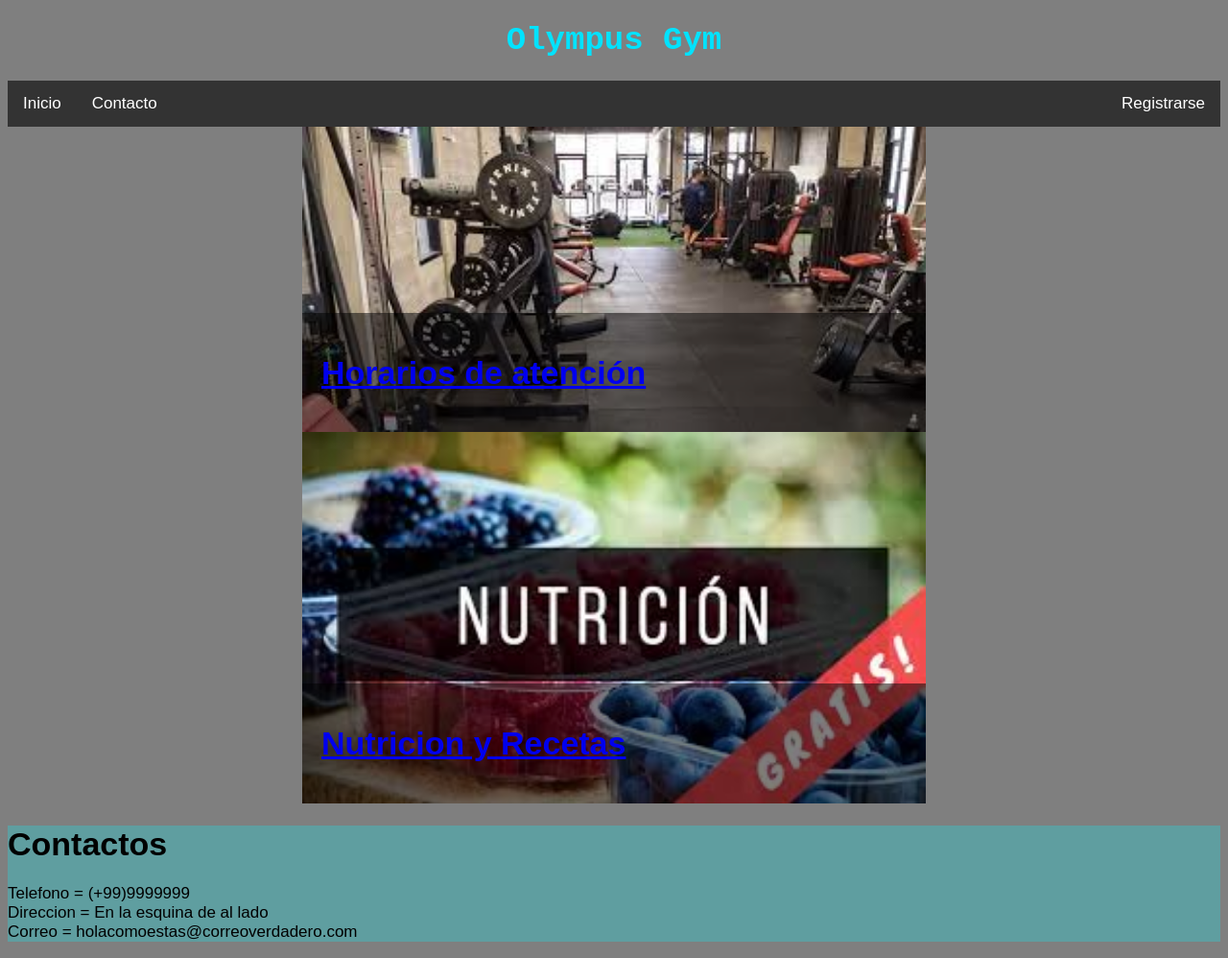
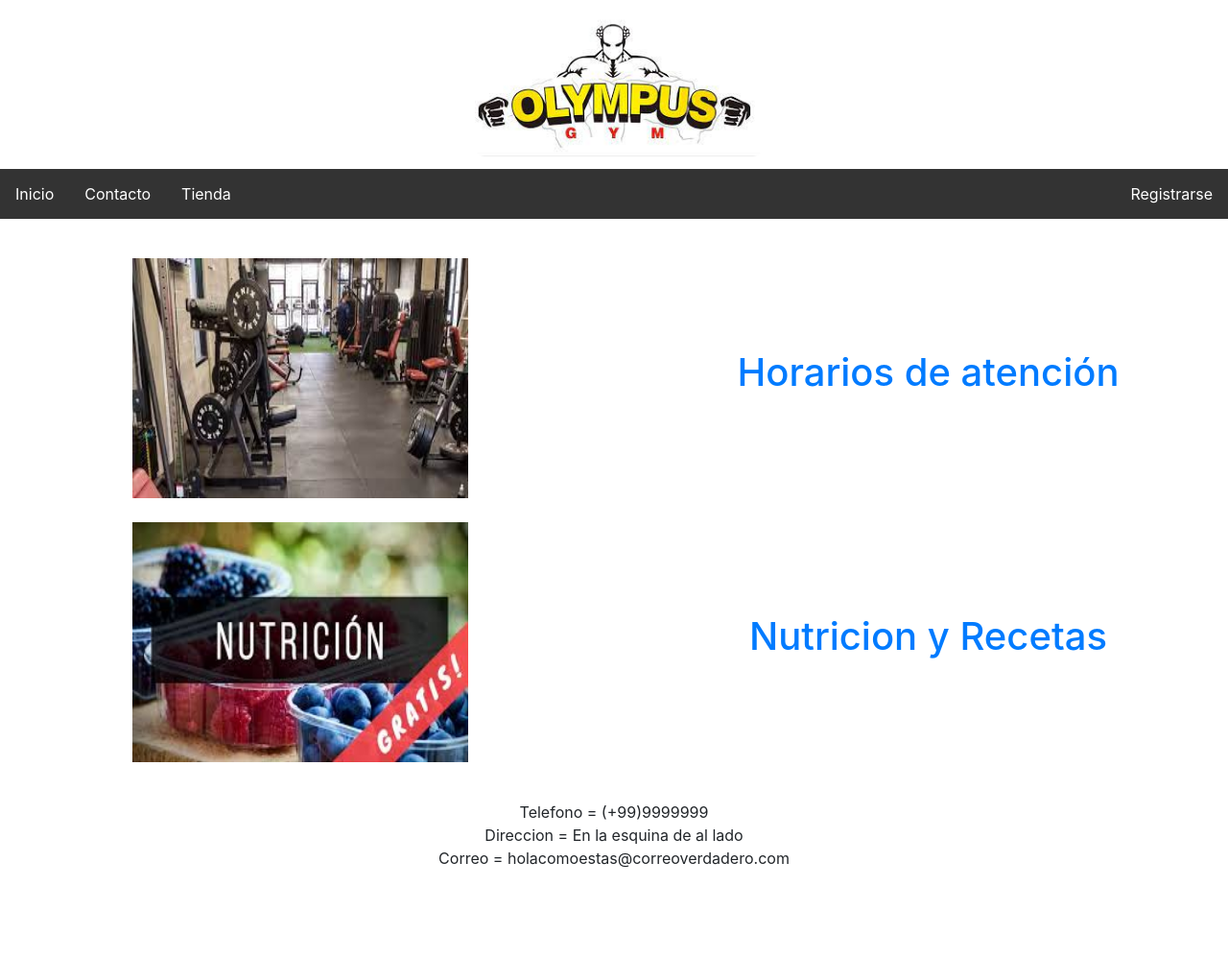
Before and after one commit to Hollow-code/semestral, a plain HTML site: page Index.html in a window 1280 px wide. Shown: the whole page at 96% size. After the commit the page ends 906 px from the top, so only its background shows below. Drawn offline with nearby package versions, Linux system fonts and the light colour scheme.

Commit message:
overhaul with boostrap

```diff
--- a/Index.html
+++ b/Index.html
@@ -1,45 +1,60 @@
 <!DOCTYPE html>
 <html>
+
 <head>
     <title> Inicio </title>
     <meta charset="UTF-8">
     <link rel="stylesheet" href="css/index.css">
     <meta name="viewport" content="width=device-width, initial-scale=1.0">
+    <link rel="stylesheet" href="https://maxcdn.bootstrapcdn.com/bootstrap/4.0.0/css/bootstrap.min.css">
+    <title> Gym </title>
 </head>
+
 <body>
-<div id="recuadro">
-<titulo>
-<h1>Olympus Gym</h1>
-</titulo>
-<body style="background-color:rgba(0,0,0,0.5);">
-</body>
+    <header>
+        <nav class="row navbar navbar-light text-center">
+            <div class="col-12" style="padding-left: 40px;">
+                <a class="navbar-brand " href="#">
+                    <div class="shake-opacity">
+                        <img style="height: 150px; width: 300px;border-radius: 10px; " src="img/olympus.jpg">
                     </div>
+                </a>
+            </div>
+        </nav>
+    </header>
     <ul>
         <li><a class="active" href="Index.html">Inicio</a></li>
         <li><a href="#contact">Contacto</a></li>
-  <li style="float:right"><a class="active" href="#login">Registrarse</a></li>
+        <li style="float:right"><a class="active" href="#">Registrarse</a></li>
+        <li><a class="active" href="tienda.html"> Tienda </a></li>
     </ul>
-<div class="container">
-  <a href="horarios.html">
-  <img src="img/descarga.jfif" alt="FOTO 1" style="width:100%;">
-  <div class="content">
-    <h1>Horarios de atención</h1></a>
+    <div class="row text-center" style="padding-top: 25px;">
+        <div class="col-6">
+                <img src="img/descarga.jfif" alt="FOTO 1" style="width:350px; height: 250px;">
+                </div>
+                <div class="col-6" style="padding-top: 95px;">
+                <a href="horarios.html"><h1>Horarios de atención</h1></a>
+                </div>
+
         </div>
     </div>
-<div class="container">
-  <a href="nutricion.html">
-  <img src="img/images_4.jfif" alt="FOTO 2" style="width:100%;">
-  <div class="content">
-    <h1>Nutricion y Recetas</h1></a>
+    <div class="row text-center" style="padding-top: 25px;">
+        <div class="col-6">
+                <img src="img/images_4.jfif" alt="FOTO 2" style="width:350px; height: 250px;">
+                </div>
+                <div class="col-6" style="padding-top: 95px;">
+                    <a href="nutricion.html"><h1>Nutricion y Recetas</h1></a>
                 </div>
         </div>
-
-<div class="footer">
-  <p><a name="contact"><h1>Contactos</h1></a>
-  Telefono = (+99)9999999<br>
+    </div>
+    <footer class="row text-center" style="padding-top: 40px;">
+        <div class="col-12">
+            <span> Telefono = (+99)9999999<br>
                 Direccion = En la esquina de al lado<br>
                 Correo = holacomoestas@correoverdadero.com
-  </p>
+            </span>
         </div>
+    </footer>
 </body>
+
 </html>
--- a/css/index.css
+++ b/css/index.css
@@ -26,44 +26,3 @@ titulo {
   li a:hover {
     background-color: #111;
   }
-
-  .footer {
-    left: 0;
-    bottom: 0;
-    width: 100%;
-    background-color: cadetblue;
-    color: black;
-  }
-
-  * {
-    box-sizing: border-box;
-  }
-
-  body {
-    font-family: Arial;
-    font-size: 17px;
-  }
-
-  .container {
-    position: relative;
-    max-width: 650px;
-    margin: 0 auto;
-  }
-
-  .container img {vertical-align: middle;}
-
-  .container .content {
-    position: absolute;
-    bottom: 0;
-    background: rgb(0, 0, 0);
-    background: rgba(0, 0, 0, 0.5);
-    color: #f1f1f1;
-    width: 100%;
-    padding: 20px;
-  }
-  .center {
-    display: block;
-    margin-left: auto;
-    margin-right: auto;
-    width: 50%;
-  }
```
Also changed, not shown: tienda.html (added, +51 -0 lines), img/FT-ABGB-45-1.jpg (added), img/Trotadora-Eléctrica-E600-Elite-1.jpg (added), img/s-l1600-2-1.jpg (added), 1 other file. Lines whose indentation alone changed are shown as unchanged.
